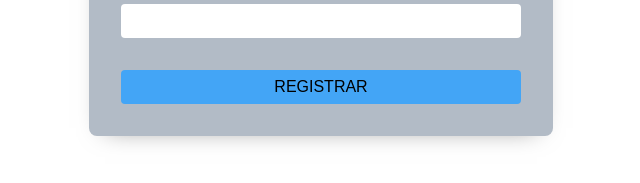
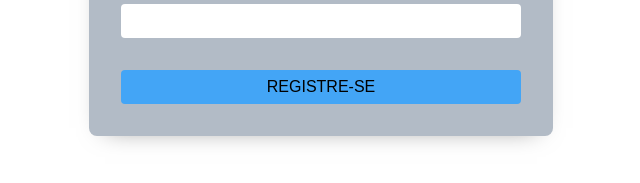
Before and after one commit to MatUmbria/validadorLoginJs, a plain HTML site: page index.html in a window 1280 px wide. Shown: the part 343-526 px from the top of the page, 319-959 px from the left. Drawn offline with Linux system fonts and the light colour scheme.

Commit message:
Testando 2

```diff
--- a/index.html
+++ b/index.html
@@ -20,7 +20,7 @@
             <label for="password">Senha:</label>
             <input type="password" name="password" id="password">
             <span id="password-error"></span>
-            <button type="submit">Registrar</button>
+            <button type="submit">Registre-se</button>
         </form>
     </section>
 
```
